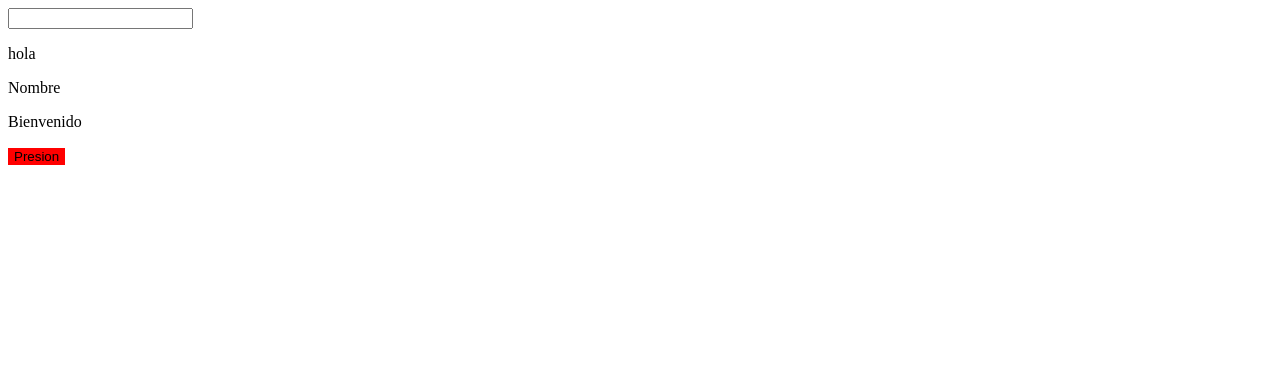
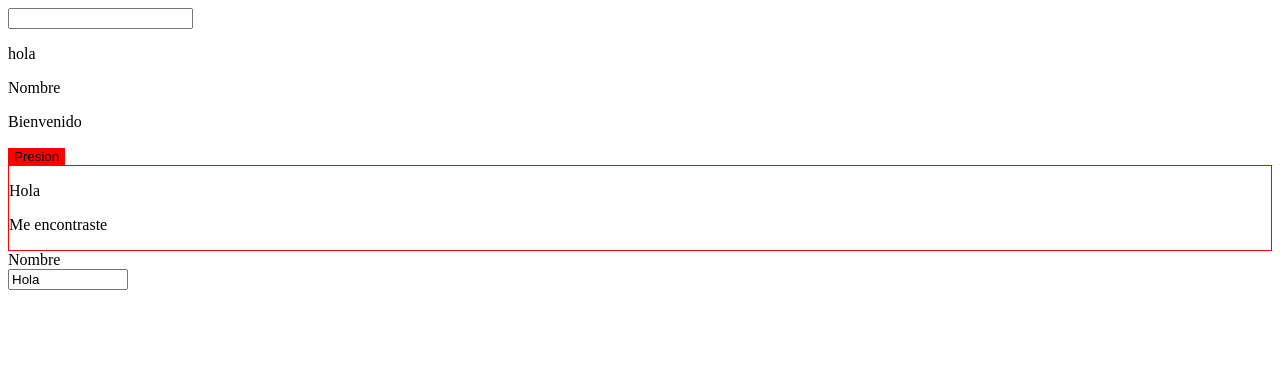
Before and after one commit to Josecahuana/DOM, a plain HTML site: page index.html in a window 1280 px wide. Drawn offline with Linux system fonts and the light colour scheme.

Commit message:
List Dom concept

```diff
--- a/index.html
+++ b/index.html
@@ -25,6 +25,17 @@
     <!-- ESTILOS -->
     <button id="buttonStyle" type="button">Presionar</button>
 
+    <!-- DOM TRAVERSING -->
+    <div id="fatherNode">
+        <section>
+            <p id="child">Hola</p>
+            <p>Me encontraste</p>
+        </section>
+    </div>
+
+    <!-- CREATE HTML -->
+    <div id="createChild"></div>
+
     <script src="script.js"></script>
 </body>
 
--- a/script.js
+++ b/script.js
@@ -4,7 +4,7 @@ const nameUser = document.getElementById('nameUser');
 const inputName = document.querySelector('input');
 const inputElement = document.querySelector('div input');
 const paraphELement = document.querySelectorAll('p');
-// const father = document.getElementsByClassName('father');
+const father = document.getElementsByClassName('father');
 
 
 /************************************************************************ */
@@ -31,32 +31,23 @@ buttonStyle.classList.add('activo');
 
 // DOM TRAVERSING
 
-const nieto = document.querySelector('.nieto-1');
+const child = document.querySelector('#child');
+const fatherElement = child.parentElement.parentElement;
+const nextChildElement = child.nextElementSibling;
 
-const father = nieto.parentElement.parentElement;
-
-const elementSibling = nieto.nextElementSibling;
-
-father.style.border = '1px solid red';
-// console.log(father);
-
-console.log(elementSibling);
+fatherElement.style.border = '1px solid red';
 
 
 /************************************************************************ */
 // CREATE HTML
 
-// create element
-const greeting = document.createElement('p');
-const root = document.getElementById('root');
+const root = document.getElementById('createChild');
+const label = document.createElement('LABEL');
+const input = document.createElement('INPUT');
 
-// agregar contenido
-greeting.textContent = 'Hola soy un parrafo creado por JS';
 
-// agregar atributos(opcional)
-greeting.classList.add('mensaje');
+label.textContent = 'Nombre';
+input.value = 'Hola';
 
-// Rendizar el elemento
-root.appendChild(greeting);
-
-// console.log(greeting);
+root.appendChild(label);
+root.appendChild(input);
--- a/style.css
+++ b/style.css
@@ -0,0 +1,10 @@
+#createChild{
+    display: flex;
+    flex-direction: column;
+    width: 120px;
+    height: 120px;
+}
+
+label{
+    margin-right: 20px;
+}
```
Also changed, not shown: 1 other file.
